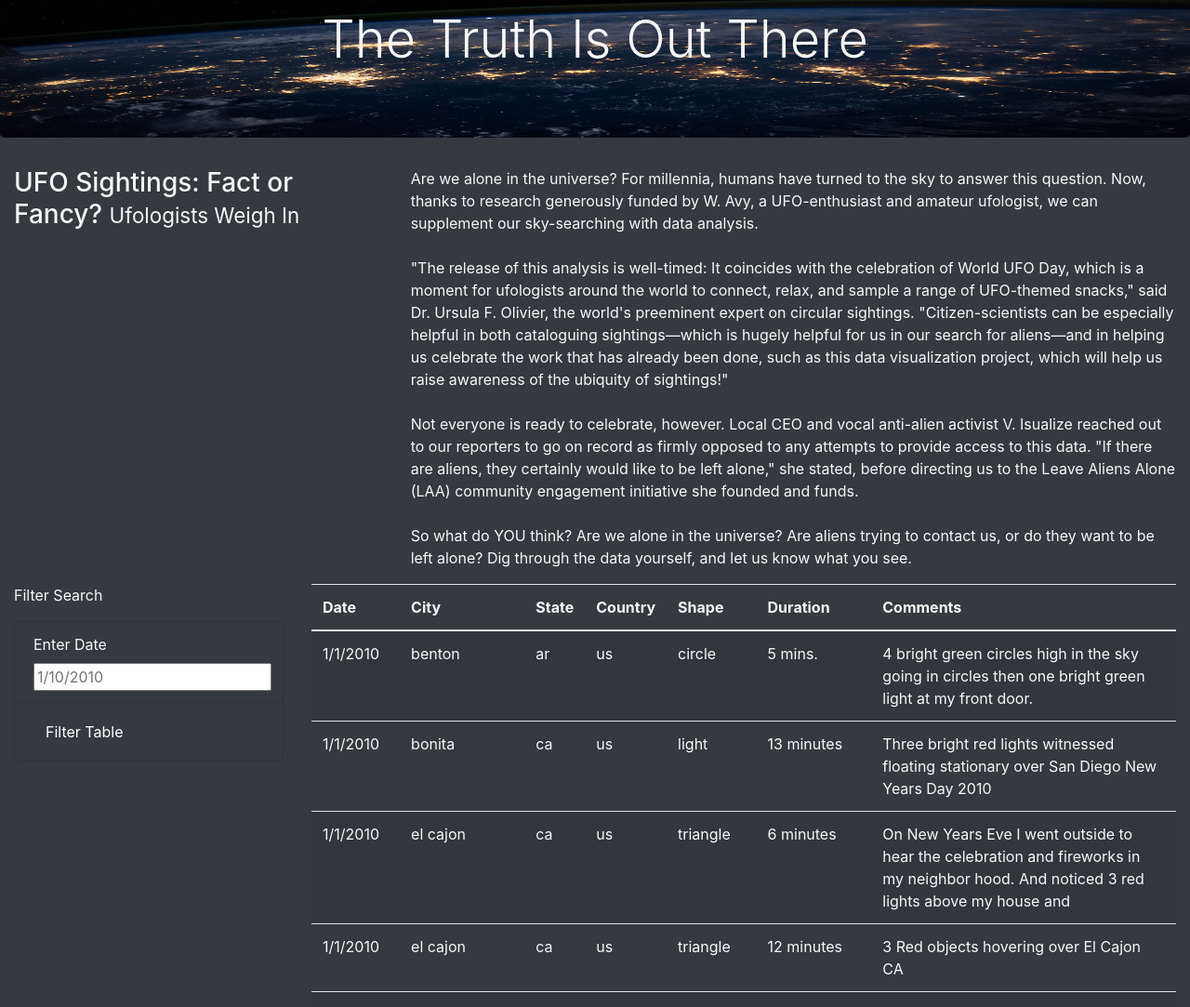
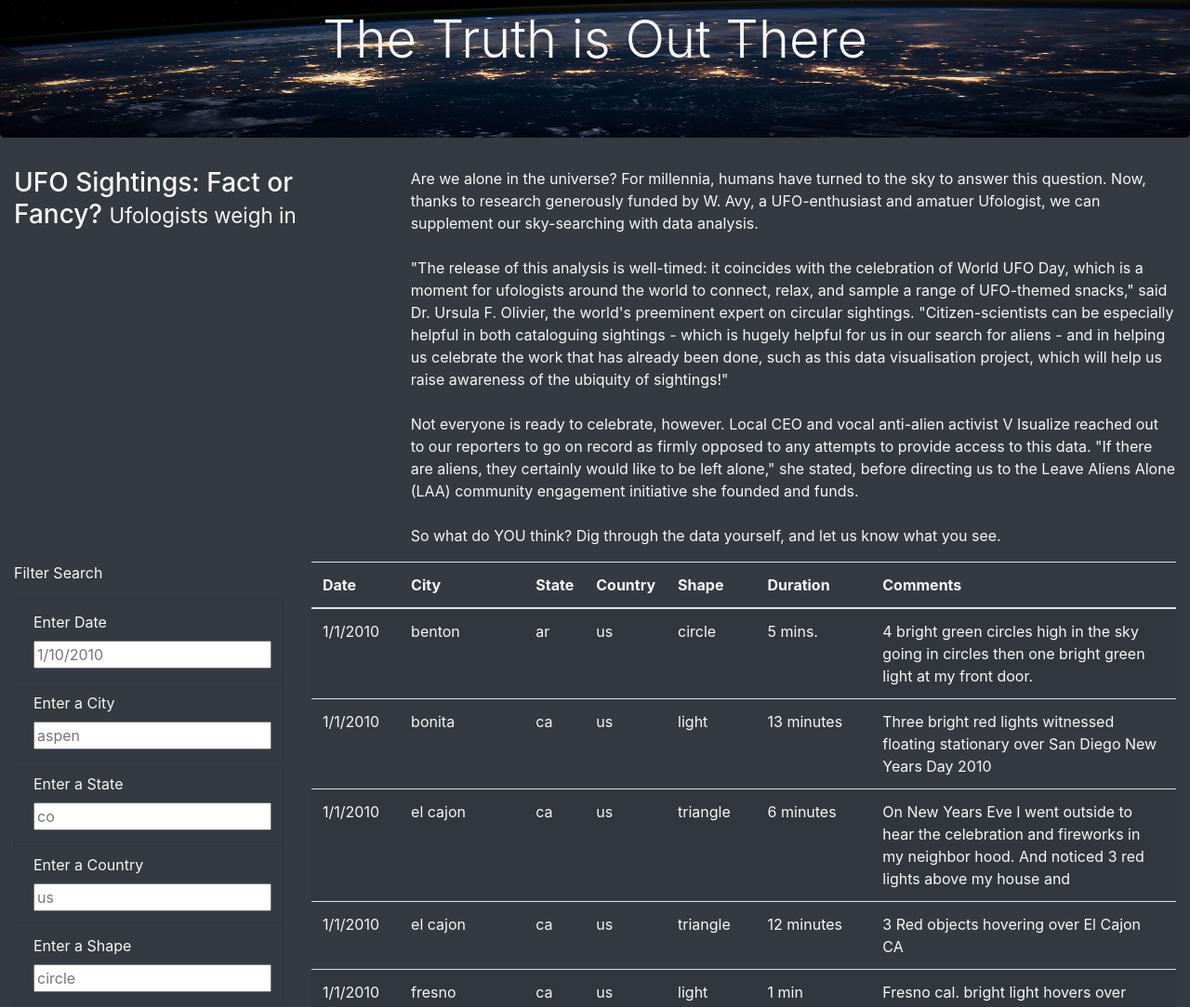
Before and after one commit to domivillacis/UFOs, a plain HTML site: page index.html in a window 1280 px wide. Shown: the part 111-1194 px from the top of the page at 93% size. Drawn offline with nearby package versions, Linux system fonts and the light colour scheme.

Commit message:
html code

```diff
--- a/index.html
+++ b/index.html
@@ -1,9 +1,9 @@
 <!DOCTYPE html>
 <html lang="en">
   <head>
-    <meta charset="UTF-8">
-    <meta http-equiv="X-UA-Compatible" content="IE=edge">
-    <meta name="viewport" content="width=device-width, initial-scale=1.0">
+    <meta charset="UTF-8" />
+    <meta name="viewport" content="width=device-width, initial-scale=1.0" />
+    <meta http-equiv="X-UA-Compatible" content="ie=edge" />
     <title>UFO Finder</title>
     <link
       rel="stylesheet"
@@ -11,55 +11,81 @@
       integrity="sha384-Gn5384xqQ1aoWXA+058RXPxPg6fy4IWvTNh0E263XmFcJlSAwiGgFAW/dAiS6JXm"
       crossorigin="anonymous"
     />
-    <link rel="stylesheet" href="static/css/style.css">
+    <link rel="stylesheet" href="static/css/style.css" />
   </head>
 
   <body class="bg-dark">
     <div class="wrapper">
+      <!-- Navbar -->
       <nav class="navbar navbar-dark bg-dark navbar-expand-lg">
         <a class="navbar-brand" href="index.html">UFO Sightings</a>
       </nav>
+      <!-- Jumbotron -->
+      <div class="jumbotron">
+        <h1 class="display-4">The Truth is Out There</h1>
       </div>
 
-    <div class="jumbotron">
-        <h1 class="display-4">The Truth Is Out There</h1>
-    </div>
-
+      <!-- Article title and paragraph -->
       <div class="container-fluid">
         <div class="row">
-            <div class="col-md-4">
-                <h3>UFO Sightings: Fact or Fancy? <small>Ufologists Weigh In</small></h3>
+          <div class="col-md-4 article-title">
+            <h3>UFO Sightings: Fact or Fancy? <small>Ufologists weigh in</small></h3>
           </div>
-
-            <div class="col-md-8">
+          <div class="col-md-8 article-p">
             <p>
-                Are we alone in the universe? For millennia, humans have turned to the sky to answer this question. Now, thanks to research generously funded by W. Avy, a UFO-enthusiast and amateur ufologist, we can supplement our sky-searching with data analysis.<br><br> "The release of this analysis is well-timed: It coincides with the celebration of World UFO Day, which is a moment for ufologists around the world to connect, relax, and sample a range of UFO-themed snacks," said Dr. Ursula F. Olivier, the world's preeminent expert on circular sightings. "Citizen-scientists can be especially helpful in both cataloguing sightings—which is hugely helpful for us in our search for aliens—and in helping us celebrate the work that has already been done, such as this data visualization project, which will help us raise awareness of the ubiquity of sightings!"<br><br> Not everyone is ready to celebrate, however. Local CEO and vocal anti-alien activist V. Isualize reached out to our reporters to go on record as firmly opposed to any attempts to provide access to this data. "If there are aliens, they certainly would like to be left alone," she stated, before directing us to the Leave Aliens Alone (LAA) community engagement initiative she founded and funds.<br><br> So what do YOU think? Are we alone in the universe? Are aliens trying to contact us, or do they want to be left alone? Dig through the data yourself, and let us know what you see.
+              Are we alone in the universe? For millennia, humans have turned to the sky to answer
+              this question. Now, thanks to research generously funded by W. Avy, a UFO-enthusiast
+              and amatuer Ufologist, we can supplement our sky-searching with data analysis. <br><br>"The
+              release of this analysis is well-timed: it coincides with the celebration of World UFO
+              Day, which is a moment for ufologists around the world to connect, relax, and sample a
+              range of UFO-themed snacks," said Dr. Ursula F. Olivier, the world's preeminent expert
+              on circular sightings. "Citizen-scientists can be especially helpful in both
+              cataloguing sightings - which is hugely helpful for us in our search for aliens - and
+              in helping us celebrate the work that has already been done, such as this data
+              visualisation project, which will help us raise awareness of the ubiquity of
+              sightings!"<br><br> Not everyone is ready to celebrate, however. Local CEO and vocal
+              anti-alien activist V Isualize reached out to our reporters to go on record as firmly
+              opposed to any attempts to provide access to this data. "If there are aliens, they
+              certainly would like to be left alone," she stated, before directing us to the Leave
+              Aliens Alone (LAA) community engagement initiative she founded and funds. <br><br>So what do
+              YOU think? Dig through the data yourself, and let us know what you see.
             </p>
           </div>
         </div>
       </div>
 
+      <!-- Filter -->
       <div class="container-fluid">
         <div class="row">
           <div class="col-md-3">
             <form class="bg-dark">
               <p>Filter Search</p>
-
-                    <ul class="list-group bg-dark">
+              <ul class="list-group">
                 <li class="list-group-item bg-dark">
-                            <label for="date">Enter Date</label>
+                  <label for="datetime">Enter Date</label>
                   <input type="text" placeholder="1/10/2010" id="datetime" />
                 </li>
-
                 <li class="list-group-item bg-dark">
-                            <button id="filter-btn" type="button" class="btn btn-dark">
-                                Filter Table
-                            </button>
+                  <label for="city">Enter a City</label>
+                  <input type="text" placeholder="aspen" id="city" />
+                </li>
+                <li class="list-group-item bg-dark">
+                  <label for="state">Enter a State</label>
+                  <input type="text" placeholder="co" id="state" />
+                </li>
+                <li class="list-group-item bg-dark">
+                  <label for="country">Enter a Country</label>
+                  <input type="text" placeholder="us" id="country" />
+                </li>
+                <li class="list-group-item bg-dark">
+                  <label for="shape">Enter a Shape</label>
+                  <input type="text" placeholder="circle" id="shape" />
                 </li>
               </ul>
             </form>
           </div>
 
+          <!-- Table -->
           <div class="col-md-9">
             <table class="table table-striped">
               <thead>
@@ -78,9 +104,9 @@
           </div>
         </div>
       </div>
-<script src="https://cdnjs.cloudflare.com/ajax/libs/d3/4.12.0/d3.js"></script>
+    </div>
+    <script src="https://cdnjs.cloudflare.com/ajax/libs/d3/4.11.0/d3.js"></script>
     <script src="static/js/data.js"></script>
     <script src="static/js/app.js"></script>
-
   </body>
 </html>
```
Lines whose indentation alone changed are shown as unchanged.
